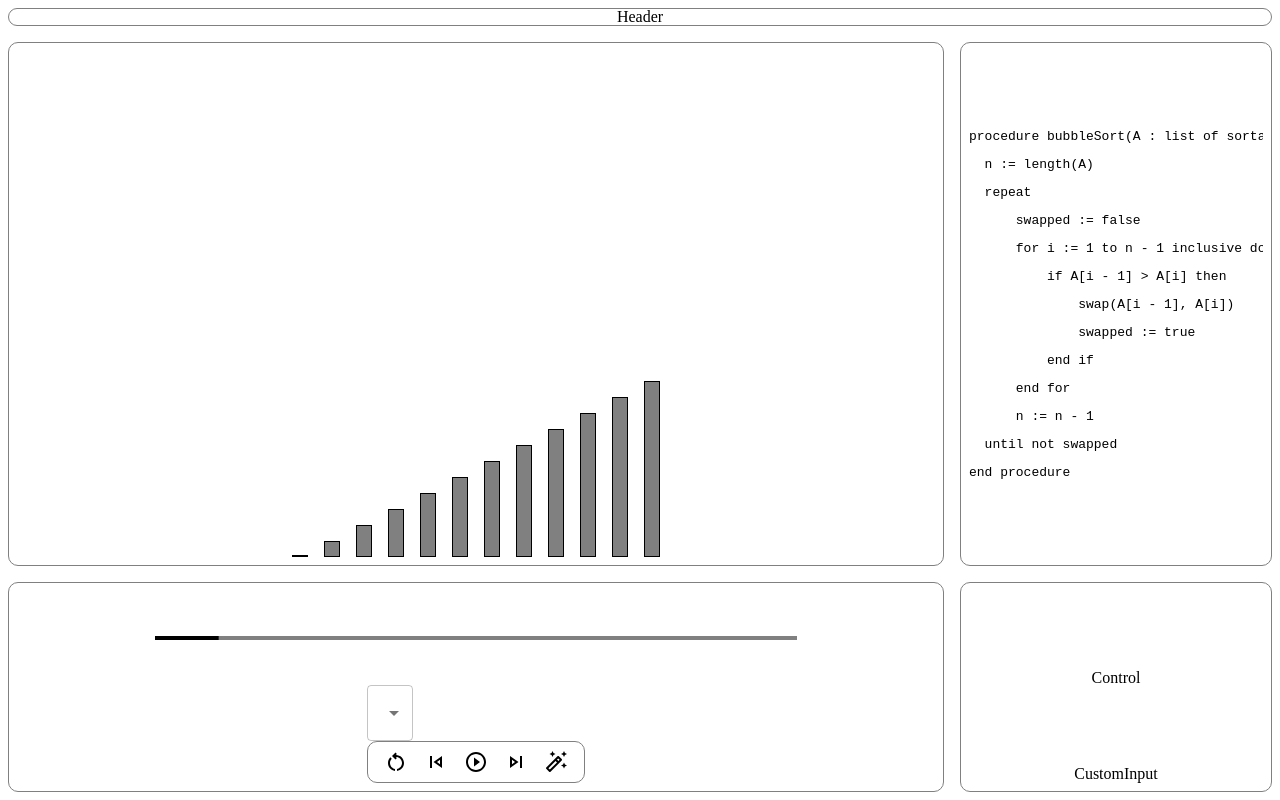
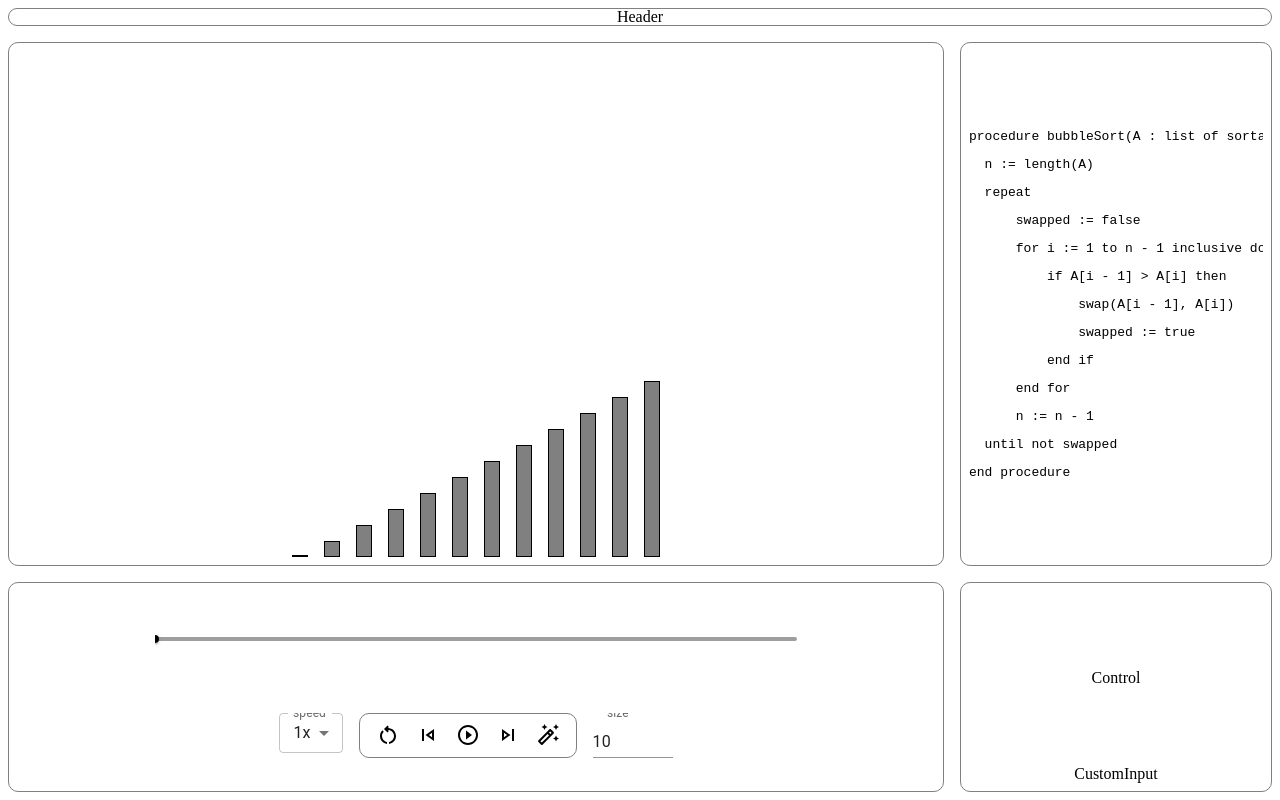
Before and after one commit to darkk-shadow/algorithm-visualizer, a React (Vite) app: page / in a window 1280 px wide. Built offline with nearby package versions, Linux system fonts and the light colour scheme.

Commit message:
Fix player layout

```diff
--- a/src/App.scss
+++ b/src/App.scss
@@ -35,8 +35,15 @@ html, body, #root{
   display: grid;
   place-content: center;
   padding: 0.5em;
-  height: 0; //overflow fix
-  min-height: 100%; //overflow fix
+
+  //oveflow fix
+  height:0;
+  min-height:100%;
+
+  >*{
+    //overflow fix
+    overflow: scroll;
+  }
 }
 
 .control{
@@ -51,15 +58,28 @@ html, body, #root{
   grid-template-rows: 1fr 1fr;
   place-items: center;
 }
-.player .MuiLinearProgress-root{
-  justify-self: stretch;
-  background-color: gray;
-   *{
-     background-color: black;
+.player .MuiSlider-root{
+  height: 4px;
+  color:black;
+  .MuiSlider-thumb{
+    height: 8px;
+    width: 8px;
+    color: black;
+
+    &:hover, &.Mui-focusVisible{
+      box-shadow: 0 0 0 8px rgba(0, 0, 0, 0.16);
+    }
+  }
+  .Mui-active{
+    height: 18px;
+    width: 18px;
   }
 }
 
-.player .player_control .buttons{
+.player .player_control{
+  display: flex;
+  gap:1em;
+  .buttons{
     border: 1px solid gray;
     border-radius: 10px;
     padding: 0.5em 1em;
@@ -68,17 +88,8 @@ html, body, #root{
     place-items: center;
     gap: 1em;
   }
+}
 
 ::-webkit-scrollbar {
     display: none;
 }
-
-.code{
-  height: 0;
-  min-height: 100%;
-
-  >*{
-    overflow: scroll;
-    height: 100%;
-  }
-}
--- a/src/comps/Player.jsx
+++ b/src/comps/Player.jsx
@@ -1,4 +1,4 @@
-import LinearProgress from '@mui/material/LinearProgress';
+import Slider from '@mui/material/Slider';
 import RestartAltOutlinedIcon from '@mui/icons-material/RestartAltOutlined';
 import SkipPreviousOutlinedIcon from '@mui/icons-material/SkipPreviousOutlined';
 import SkipNextOutlinedIcon from '@mui/icons-material/SkipNextOutlined';
@@ -6,15 +6,31 @@ import AutoFixHighOutlinedIcon from '@mui/icons-material/AutoFixHighOutlined';
 import PlayCircleFilledWhiteOutlinedIcon from '@mui/icons-material/PlayCircleFilledWhiteOutlined';
 import PauseCircleOutlineOutlinedIcon from '@mui/icons-material/PauseCircleOutlineOutlined';
 import Select from '@mui/material/Select';
+import InputLabel from '@mui/material/InputLabel';
+import Input from '@mui/material/Input';
+import MenuItem from '@mui/material/MenuItem';
+import FormControl from '@mui/material/FormControl';
 
 
 const Player = () => {
   return <div className="player">
-    <LinearProgress variant="determinate" value={10} />
-    <div className="player_control">
-      <Select
-
-      />
+    <Slider />
+     <div className="player_control">
+      <FormControl sx={{ minWidth: 50 }} size="small">
+        <InputLabel id="player_speed_label">speed</InputLabel>
+        <Select
+          labelId="player_speed_label"
+          id="player_speed"
+          value={1}
+          label="speed"
+          autoWidth
+        >
+          <MenuItem value={0.5}>0.5x</MenuItem>
+          <MenuItem value={1}>1x</MenuItem>
+          <MenuItem value={1.5}>1.5x</MenuItem>
+          <MenuItem value={2}>2x</MenuItem>
+        </Select>
+      </FormControl>
       <div className="buttons">
         <RestartAltOutlinedIcon />
         <SkipPreviousOutlinedIcon />
@@ -22,6 +38,10 @@ const Player = () => {
         <SkipNextOutlinedIcon />
         <AutoFixHighOutlinedIcon />
       </div>
+      <FormControl sx={{ width: "5em" }} size="small">
+        <InputLabel id="player_speed_label">size</InputLabel>
+        <Input type="number" defaultValue={10}/>
+      </FormControl>
     </div>
   </div>
 }
```
Lines whose indentation alone changed are shown as unchanged.
